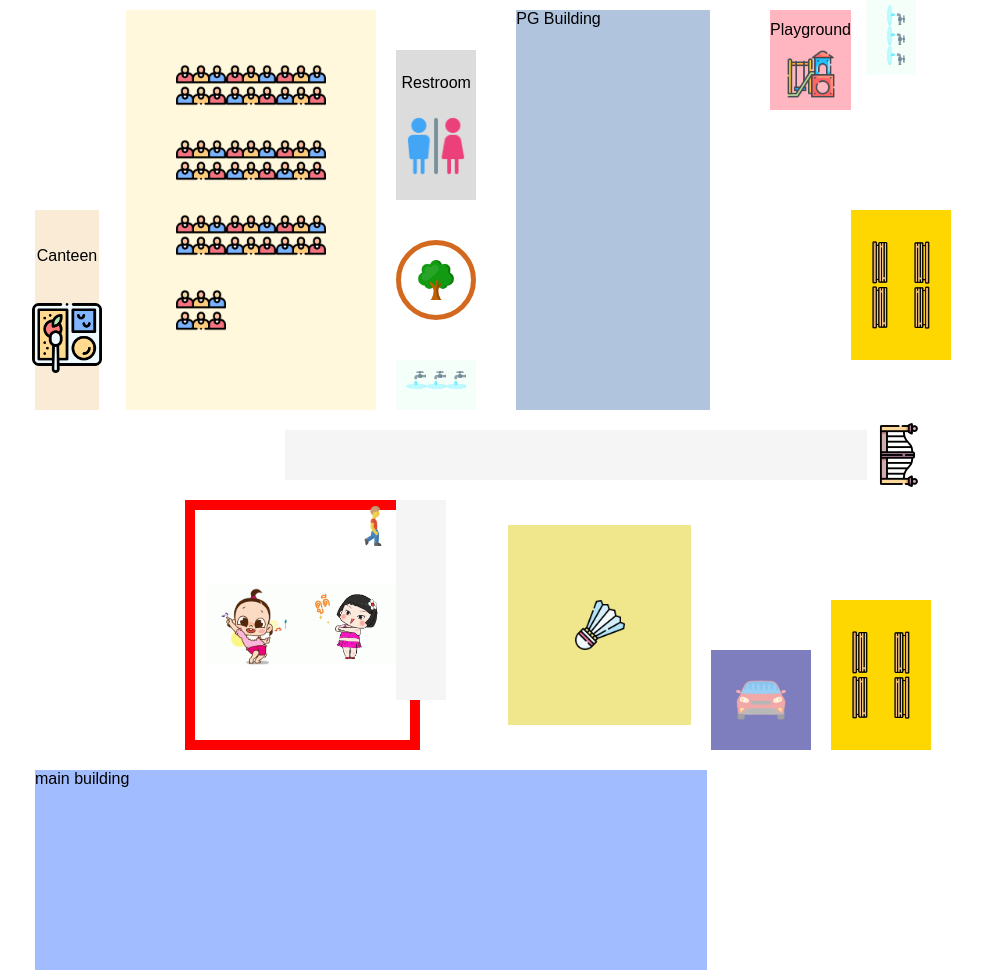
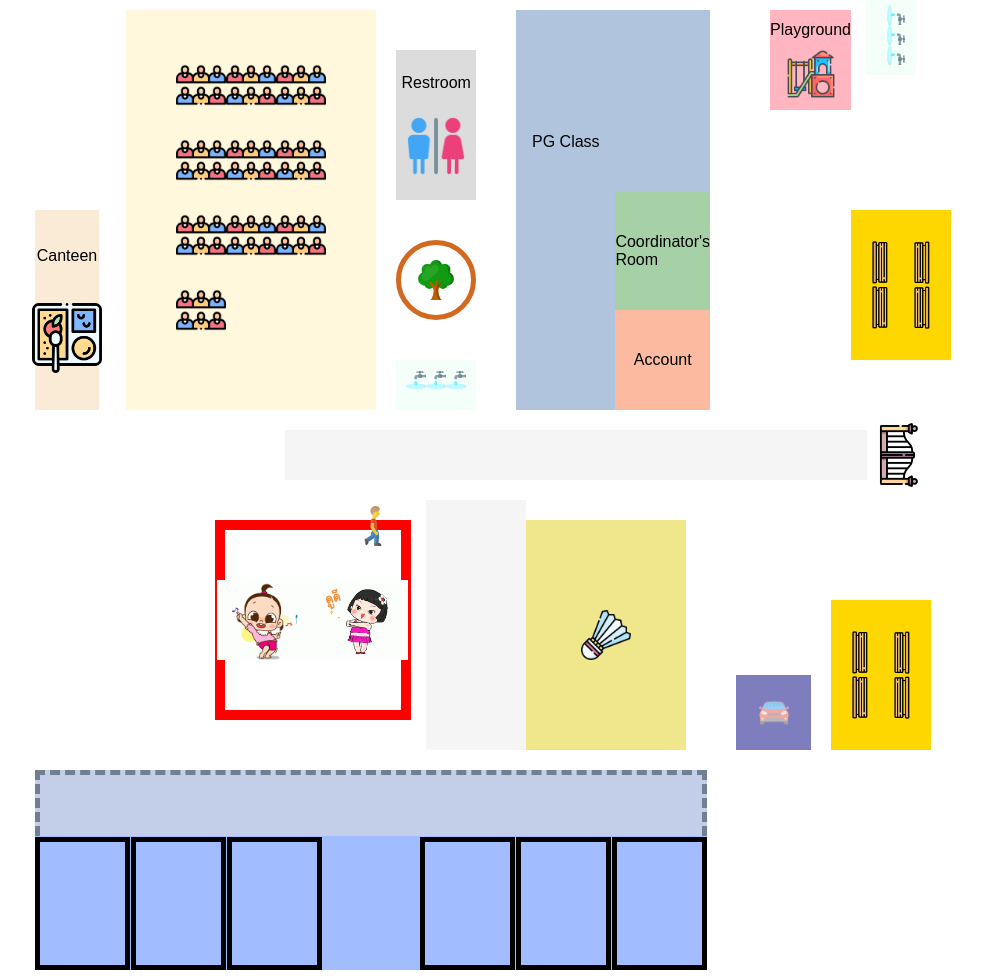
Before and after one commit to samarajyastha/itahari-model-school, a plain HTML site: page index.html in a window 1280 px wide. Shown: the whole page, without its empty margins (157-1139 px from the left). Drawn offline with Linux system fonts and the light colour scheme.

Commit message:
feat: add some design

```diff
--- a/index.html
+++ b/index.html
@@ -46,7 +46,19 @@
       </div>
 
       <!-- PG Building -->
-      <div class="pg-building">PG Building</div>
+      <div class="pg-building">
+        <div class="pg-class"></div>
+        <div class="pg-class"></div>
+        <div class="pg-class">PG Class</div>
+        <div class="pg-class"></div>
+        <div class="pg-class"></div>
+        <div class="coordinator">
+          Coordinator's <br />
+          Room
+        </div>
+        <div class="pg-class"></div>
+        <div class="account">Account</div>
+      </div>
 
       <!-- Front ground  -->
       <div class="front-ground">
@@ -110,7 +122,16 @@
     </div>
 
     <div class="fourth-grid-container">
-      <div class="main-building">main building</div>
+      <div class="main-building">
+        <div class="hallway"></div>
+        <div class="classroom1"></div>
+        <div class="classroom2"></div>
+        <div class="classroom3"></div>
+        <div class="ladder"></div>
+        <div class="classroom4"></div>
+        <div class="classroom5"></div>
+        <div class="classroom6"></div>
+      </div>
     </div>
 
     <img src="img/walk.png" alt="" class="visitor" />
--- a/style.css
+++ b/style.css
@@ -94,6 +94,28 @@ body {
   background-color: lightsteelblue;
   margin-right: 60px;
   margin-left: 20px;
+  display: grid;
+  grid-template-columns: 2fr 1fr;
+}
+
+.pg-class {
+  display: flex;
+  align-items: center;
+  justify-content: center;
+}
+
+.account {
+  background-color: rgb(252, 187, 161);
+  display: flex;
+  align-items: center;
+  justify-content: center;
+}
+
+.coordinator {
+  background-color: rgb(166, 209, 166);
+  display: flex;
+  align-items: center;
+  justify-content: center;
 }
 
 .playground {
@@ -187,25 +209,24 @@ body {
 }
 
 .car-park {
-  height: 100px;
-  width: 100px;
+  height: 75px;
+  width: 75px;
   background-color: navy;
   opacity: 0.5;
-  margin: 150px 20px 0;
+  margin: 175px 20px 0 50px;
   display: flex;
   align-items: center;
   justify-content: center;
 }
 
 .car-park img {
-  height: 50px;
+  height: 30px;
 }
 
 .badminton-court {
-  height: 200px;
+  height: 230px;
   background-color: khaki;
-  margin-top: 25px;
-  margin-left: 25px;
+  margin-top: 20px;
   display: flex;
   align-items: center;
   justify-content: center;
@@ -222,16 +243,17 @@ body {
 }
 
 .pavement-y {
-  height: 80%;
-  width: 50px;
+  height: 100%;
+  width: 100px;
   background-color: #f5f5f5;
 }
 
 .bus-park {
   border: 10px solid red;
-  height: 100%;
-  width: 65%;
-  margin-left: 150px;
+  height: 80%;
+  width: 50%;
+  margin-left: 180px;
+  margin-top: 20px;
   display: flex;
   align-items: center;
   justify-content: center;
@@ -251,6 +273,54 @@ body {
   height: 200px;
   margin-top: 20px;
   background-color: rgb(161, 189, 255);
+  display: grid;
+  grid-template-areas:
+    "hallway hallway hallway hallway hallway hallway hallway"
+    "classroom1 classroom2 classroom3 ladder classroom4 classroom5 classroom6";
+  grid-template-rows: 2fr 4fr;
+  grid-template-columns: 1fr 1fr 1fr 1fr 1fr 1fr 1fr;
+  grid-gap: 1px;
+}
+
+.classroom1 {
+  grid-area: classroom1;
+  border: 5px solid;
+}
+
+.classroom2 {
+  grid-area: classroom2;
+  border: 5px solid;
+}
+
+.classroom3 {
+  grid-area: classroom3;
+  border: 5px solid;
+}
+
+.classroom4 {
+  grid-area: classroom4;
+  border: 5px solid;
+}
+
+.classroom5 {
+  grid-area: classroom5;
+  border: 5px solid;
+}
+
+.classroom6 {
+  grid-area: classroom6;
+  border: 5px solid;
+}
+
+.ladder {
+  grid-area: ladder;
+}
+
+.hallway {
+  grid-area: hallway;
+  background-color: rgb(195, 206, 232);
+  border: 5px dashed slategray;
+  border-bottom: none;
 }
 
 .visitor {
@@ -287,19 +357,19 @@ body {
   }
 
   40% {
-    transform: translate(-320px, 240px);
+    transform: translate(-320px, 260px);
   }
 
   50% {
-    transform: translate(-640px, 240px);
+    transform: translate(-660px, 260px);
   }
 
   53% {
-    transform: translate(-640px, 240px) scaleX(-1);
+    transform: translate(-660px, 260px) scaleX(-1);
   }
 
   60% {
-    transform: translate(-640px, 100px) scaleX(-1);
+    transform: translate(-660px, 100px) scaleX(-1);
   }
 
   70% {
```
